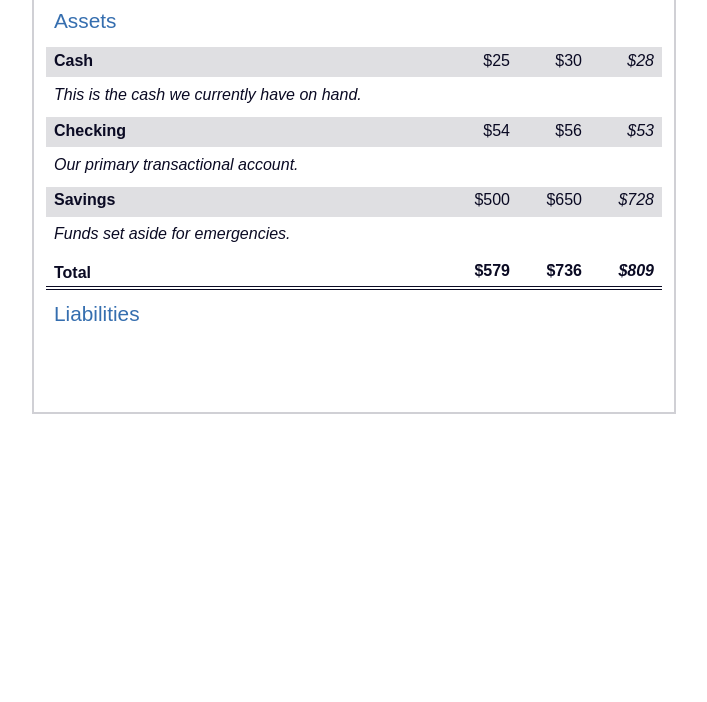
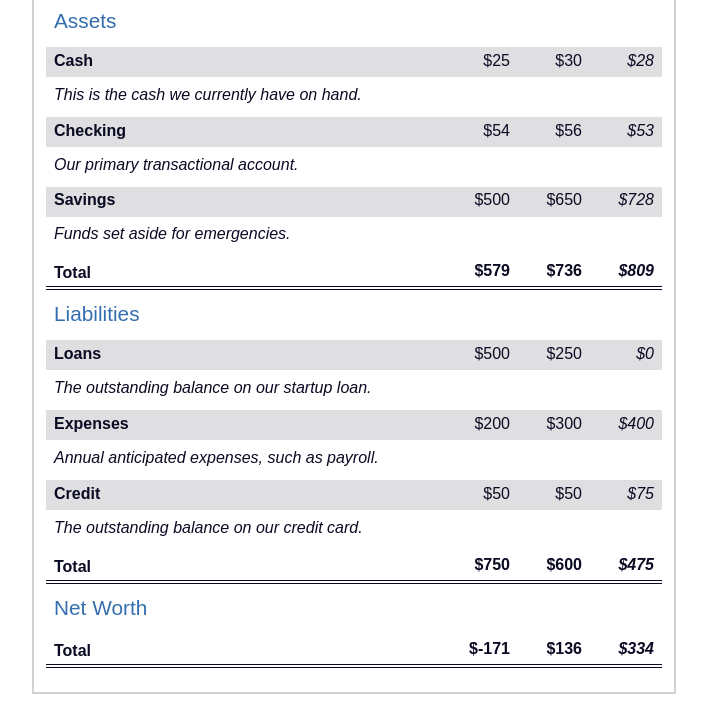
Before and after one commit to Wowaxur/Building-A-Balance-Sheet, a plain HTML site: page Index.html in a window 1280 px wide. Shown: the part 164-866 px from the top of the page, without its empty margins (286-993 px from the left). Before the commit the page ends 800 px from the top, so only its background shows below. Drawn offline with Linux system fonts and the light colour scheme.

Commit message:
Update Index.html

```diff
--- a/Index.html
+++ b/Index.html
@@ -69,9 +69,50 @@
               </tr>
             </thead>
             <tbody>
+              <tr class="data">
+                <th>Loans <span class="description">The outstanding balance on our startup loan.</span></th>
+                <td>$500</td>
+                <td>$250</td>
+                <td class="current">$0</td>
+              </tr>
+              <tr class="data">
+                <th>Expenses <span class="description">Annual anticipated expenses, such as payroll.</span></th>
+                <td>$200</td>
+                <td>$300</td>
+                <td class="current">$400</td>
+              </tr>
+              <tr class="data">
+                <th>Credit <span class="description">The outstanding balance on our credit card.</span></th>
+                <td>$50</td>
+                <td>$50</td>
+                <td class="current">$75</td>
+              </tr>
+              <tr class="total">
+                <th>Total <span class="sr-only">Liabilities</span></th>
+                <td>$750</td>
+                <td>$600</td>
+                <td class="current">$475</td>
+              </tr>
             </tbody>
           </table>
           <table>
+            <caption>Net Worth</caption>
+            <thead>
+              <tr>
+              <td></td>
+              <th><span class="sr-only">2019</span></th>
+              <th><span class="sr-only">2020</span></th>
+              <th><span class="sr-only">2021</span></th>
+              </tr>
+            </thead>
+            <tbody>
+              <tr class="total">
+                <th>Total <span class="sr-only">Net Worth</span></th>
+                <td>$-171</td>
+                <td>$136</td>
+                <td class="current">$334</td>
+              </tr>
+            </tbody>
           </table>
         </div>
       </section>
```
